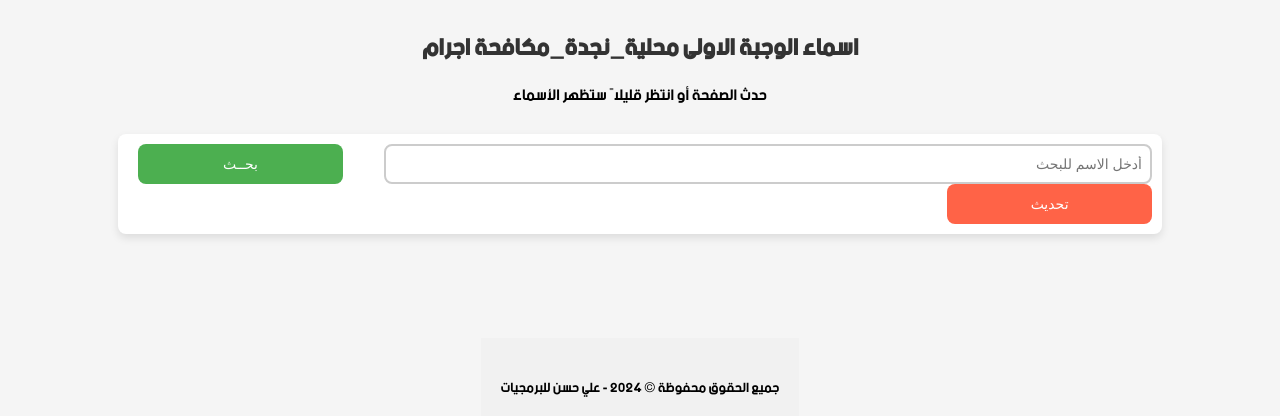
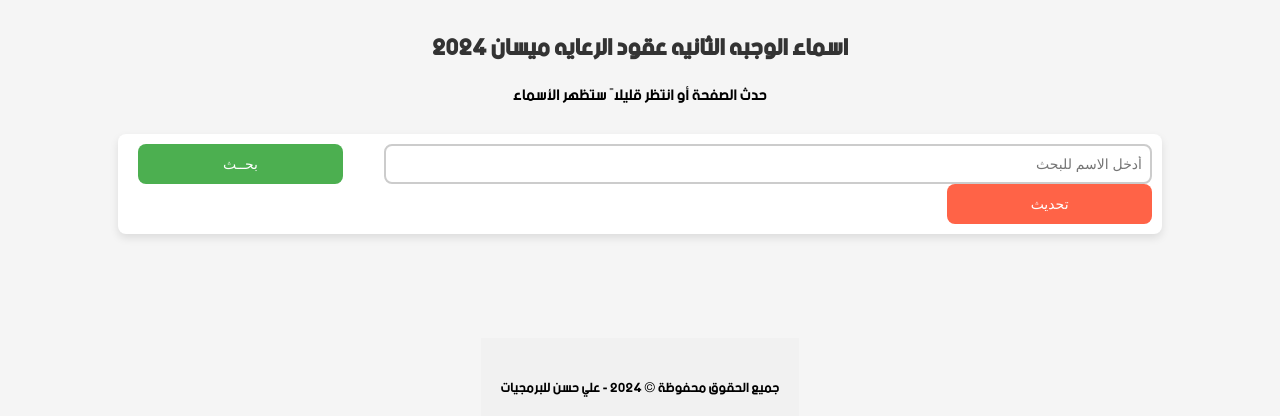
Before and after one commit to ali99hassan-99/n, a plain HTML site: page index.html in a window 1280 px wide. Shown: the top 416 px of the page. Drawn offline with Linux system fonts and the light colour scheme; no server answers.

Commit message:
Update index.html

```diff
--- a/index.html
+++ b/index.html
@@ -9,7 +9,7 @@
     <link rel="stylesheet" href="https://cdnjs.cloudflare.com/ajax/libs/font-awesome/6.0.0-beta3/css/all.min.css">
 </head>
 <body>
-    <h1>اسماء الوجبة الاولى محلية_نجدة_مكافحة اجرام</h1>
+    <h1>اسماء الوجبه الثانيه عقود الرعايه ميسان 2024</h1>
     حدث الصفحة أو انتظر قليلاً ستظهر الأسماء
     <div id="searchBox">
         <input type="text" id="searchInput" placeholder="أدخل الاسم للبحث">
```
